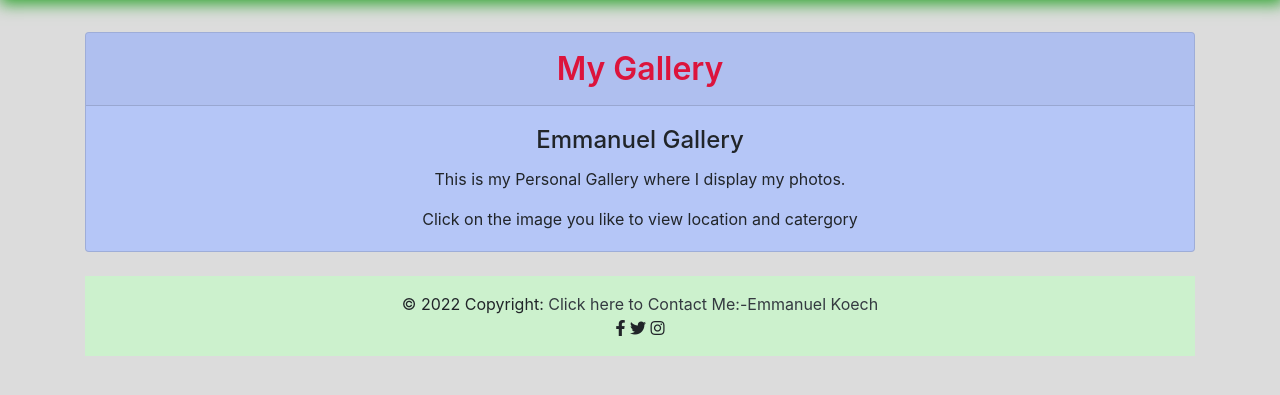
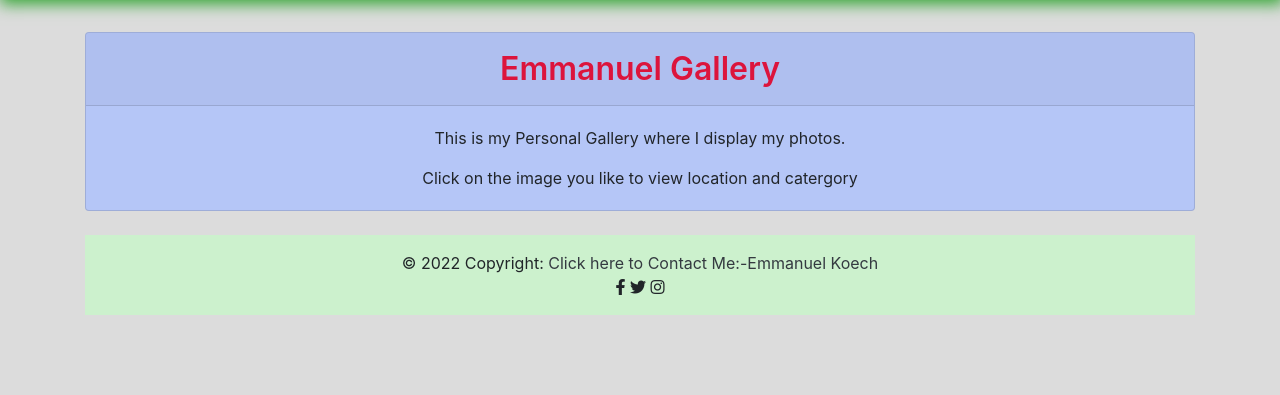
Before and after one commit to Emmanuel687/Gallery-Web-App, a Django app: page / in a window 1280 px wide. Shown: the part 80-475 px from the top of the page. Run offline with Django 4.2, Linux system fonts and the light colour scheme; data that the repository does not hold is empty; some libraries are stand-ins or nearby versions.

```diff
--- a/images/templates/index.html
+++ b/images/templates/index.html
@@ -2,10 +2,9 @@
 <div class="container">
     <div class="card">
         <div class="card-header text-center  head">
-            My Gallery
+            Emmanuel Gallery
         </div>
         <div class="card-body">
-            <h4 class="card-title" style="text-align: center;">Emmanuel Gallery</h4>
             <p class="card-text" style="text-align: center;">This is my Personal Gallery where I display my photos.</p>
             <p class="card-text" style="text-align: center;">Click on the image you like to view location and catergory</p>
 
@@ -96,5 +95,7 @@
             document.execCommand("copy");
         }
     </script>
+<style>
 
+</style>
 </div>{% endblock %}
```
